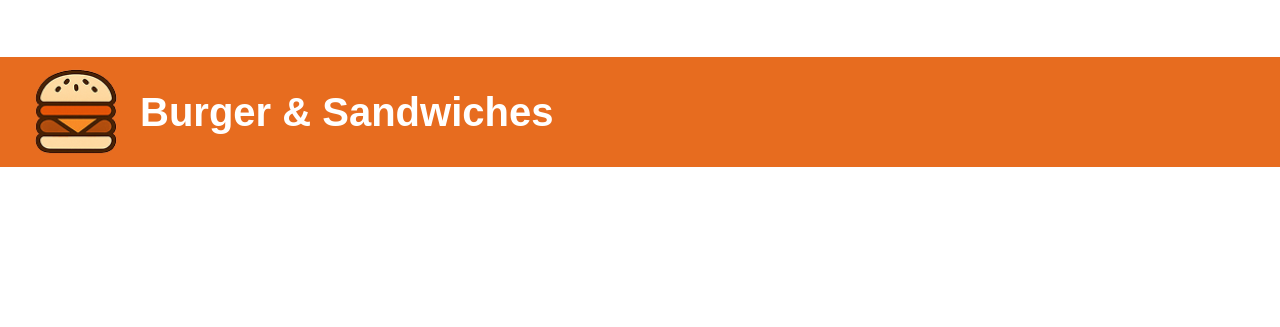
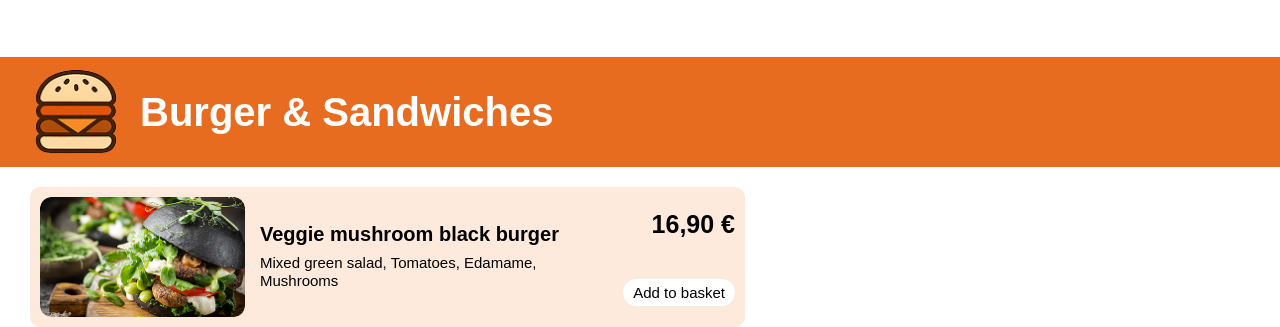
Before and after one commit to christianh-code/bestellapp, a plain HTML site: page index.html in a window 1280 px wide. Shown: the part 687-1014 px from the top of the page. Before the commit the page ends 854 px from the top, so only its background shows below. Drawn offline with Linux system fonts and the light colour scheme.

Commit message:
addes menu and firdsst burger

```diff
--- a/index.html
+++ b/index.html
@@ -68,7 +68,7 @@
         <h2 class="burger-title">Burger & Sandwiches</h2>
       </div>
     </div>
-
+    <div id="burgerList" class="burger-list"></div>
   </main>
 
 </body>
--- a/script.js
+++ b/script.js
@@ -1 +1,10 @@
-// Start und Funktionen der Bestellapp ergänzen wir hier Schritt für Schritt.
+function init() { // Startfunktion unserer App definieren.
+    renderBurgers(); // Die Funktion zum Anzeigen der Burger aufrufen.
+}
+
+function renderBurgers() { // Festlegen, wie die Burger angezeigt werden.
+    let burgerList = document.getElementById("burgerList"); // Ausgabeplatz im HTML finden und merken.
+    burgerList.innerHTML = getVeggieBurgerTemplate(burgers[0]); // Erstes Burgerobjekt an die Vorlage übergeben und deren HTML anzeigen.
+}
+
+init(); // Startfunktion aufrufen, damit die Anzeige tatsächlich startet.
--- a/scripts/template.js
+++ b/scripts/template.js
@@ -1,2 +1,14 @@
-// Hier ergänzen wir wiederverwendbare HTML-Template-Funktionen.
-// Eine Gerichtsvorlage wird mit unterschiedlichen Gerichtsdaten aufgerufen.
+function getVeggieBurgerTemplate(burger) {
+    return `
+        <article class="meal-card">
+            <img class="meal-image" src="./assets/img/veggie-burger.png" alt="Veggie burger">
+            <div class="meal-info">
+                <h3>${burger.name}</h3>
+                <p>${burger.description}</p>
+            </div>
+            <div class="meal-actions">
+                <p>${burger.price.toFixed(2).replace(".", ",")} €</p>
+                <button type="button">Add to basket</button>
+            </div>
+        </article>`;
+}
--- a/style.css
+++ b/style.css
@@ -139,3 +139,73 @@
     line-height: 120%;
     color: white;
 }
+
+
+.burger-list {
+    max-width: 1440px;
+    margin: 20px auto 0;
+    padding: 0 30px;
+}
+
+.meal-card {
+    display: flex;
+    align-items: center;
+    gap: 15px;
+    width: 100%;
+    max-width: 715px;
+    min-height: 140px;
+    padding: 10px;
+    border-radius: 10px;
+    font-family: "Palanquin", Arial, sans-serif;
+    background-color: rgba(253, 234, 220, 1);
+}
+
+.meal-image {
+    width: 205px;
+    height: 120px;
+    border-radius: 10px;
+}
+
+.meal-info {
+    flex: 1;
+}
+
+.meal-info h3 {
+    margin: 0 0 10px;
+    font-size: 20px;
+    font-weight: 600;
+    line-height: 100%;
+}
+
+.meal-info p {
+    margin: 0;
+    font-size: 15px;
+    font-weight: 500;
+    line-height: 120%;
+}
+
+.meal-actions {
+    display: flex;
+    flex-direction: column;
+    align-items: flex-end;
+    justify-content: space-between;
+    gap: 40px;
+
+}
+
+.meal-actions p {
+    margin: 0;
+    font-size: 25px;
+    font-weight: 600;
+    line-height: 120%;
+}
+
+.meal-actions button {
+    background-color: white;
+    border: none;
+    border-radius: 20px;
+    padding: 5px 10px;
+    font-size: 15px;
+
+
+}
```
